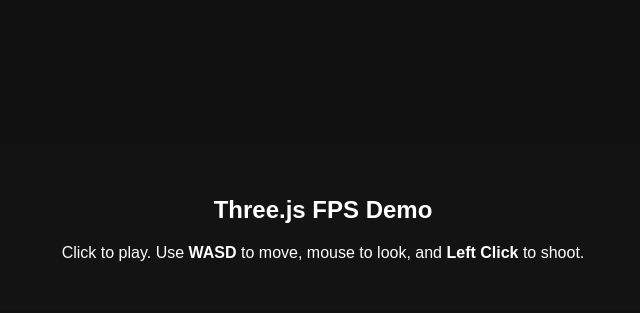
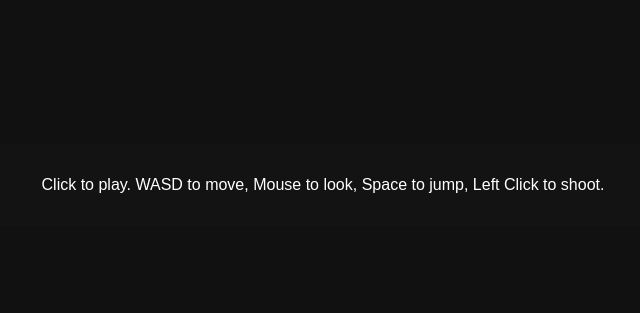
Before and after one commit to FrostsDev2/threejs-fps-demo, a plain HTML site: page index.html in a window 1280 px wide. Shown: the part 56-369 px from the top of the page, without its empty margins (317-957 px from the left). Drawn offline with nearby package versions, Linux system fonts and the light colour scheme.

Commit message:
Update index.html

```diff
--- a/index.html
+++ b/index.html
@@ -3,16 +3,10 @@
 <head>
   <meta charset="UTF-8">
   <title>Three.js FPS Demo</title>
-  <meta name="viewport" content="width=device-width, initial-scale=1.0">
   <link rel="stylesheet" href="style.css">
 </head>
 <body>
-  <div id="instructions">
-    <h2>Three.js FPS Demo</h2>
-    <p>Click to play. Use <b>WASD</b> to move, mouse to look, and <b>Left Click</b> to shoot.</p>
-  </div>
-  <script src="https://cdn.jsdelivr.net/npm/three@0.155.0/build/three.min.js"></script>
-  <script src="https://cdn.jsdelivr.net/npm/three@0.155.0/examples/js/controls/PointerLockControls.min.js"></script>
-  <script src="main.js"></script>
+  <div id="instructions">Click to play. WASD to move, Mouse to look, Space to jump, Left Click to shoot.</div>
+  <script type="module" src="main.js"></script>
 </body>
 </html>
```
